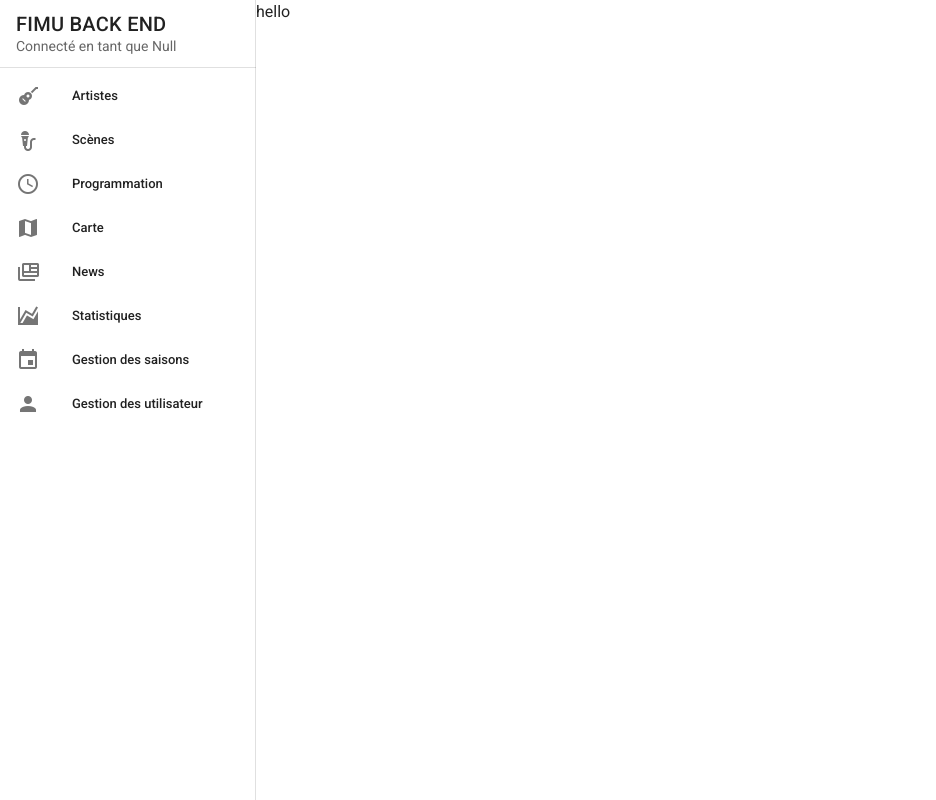
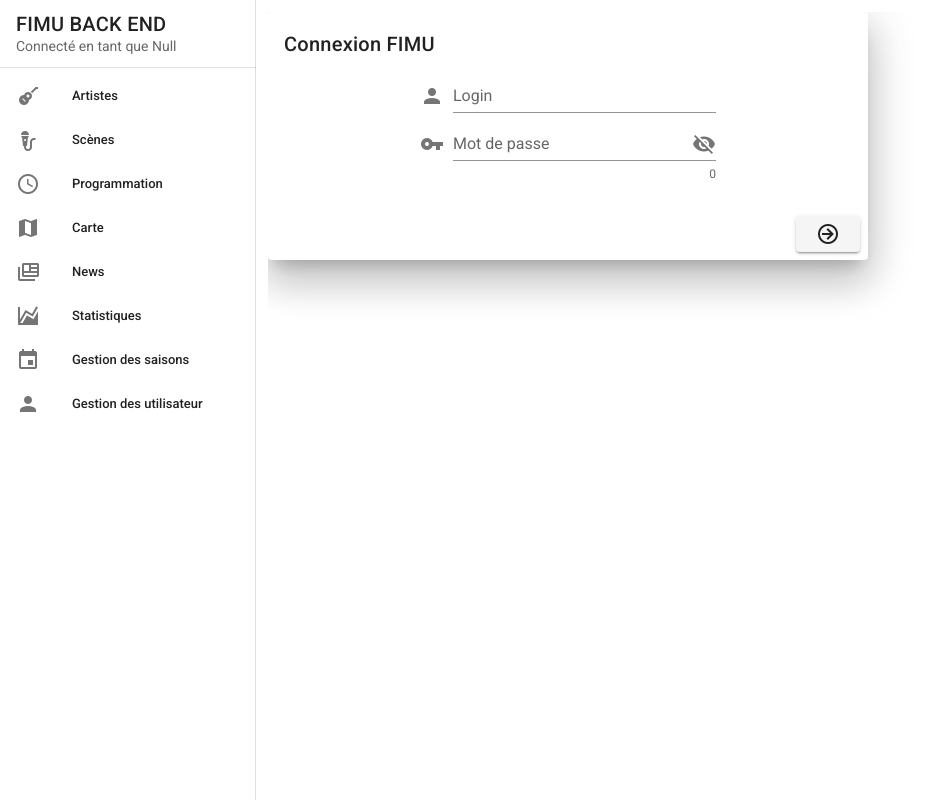
Before and after one commit to ArnaudCHEVALME/FIMU-ADMIN-VUE, a Vue app: page / in a window 1280 px wide. Shown: the whole page, without its empty margins (0-936 px from the left). Built offline with nearby package versions, Linux system fonts and the light colour scheme.

Commit message:
correctif Login Card used now in loginView

```diff
--- a/src/components/LoginPage.vue
+++ b/src/components/LoginPage.vue
@@ -1,5 +1,7 @@
 <template>
-  <v-card max-width="500">
+  <v-container>
+    <v-img :src="require('../assets/fimu.jpg')">
+      <v-card max-width="600" max-height="600" elevation="24">
         <v-card-title>
           Connexion FIMU
         </v-card-title>
@@ -41,6 +43,8 @@
           </v-btn>
         </v-card-actions>
       </v-card>
+    </v-img>
+  </v-container>
 </template>
 
 <script>
--- a/src/router/index.js
+++ b/src/router/index.js
@@ -1,18 +1,17 @@
 import Vue from 'vue'
 import VueRouter from 'vue-router'
-import HomeView from '../views/HomeView.vue'
+import LoginView from '../views/LoginView.vue'
 import CardNews from "@/components/CardNews";
 import GridComponent from '../components/GridComponent'
 import CardSaison from '../components/CardSaison.vue'
-import LoginPage from '../components/LoginPage.vue'
 
 Vue.use(VueRouter)
 
 const routes = [
   {
     path: '/',
-    name: 'home',
-    component: HomeView
+    name: 'login',
+    component: LoginView
   },
   {
     path: '/news',
@@ -29,11 +28,6 @@ const routes = [
     name: 'grid',
     component: GridComponent
   },
-  {
-    path: '/login',
-    name: 'login',
-    component: LoginPage
-  },
 ]
 const router = new VueRouter({
   mode: 'history',
--- a/src/views/LoginView.vue
+++ b/src/views/LoginView.vue
@@ -1,10 +1,14 @@
 <template>
-
+  <Login></Login>
 </template>
 
 <script>
+import Login from '../components/LoginPage'
 export default {
-  name: "LoginView"
+  name: "LoginView",
+  components: {
+    Login,
+  },
 }
 </script>
 
```
Also changed, not shown: src/assets/fimu.jpg (added). Lines whose indentation alone changed are shown as unchanged.
